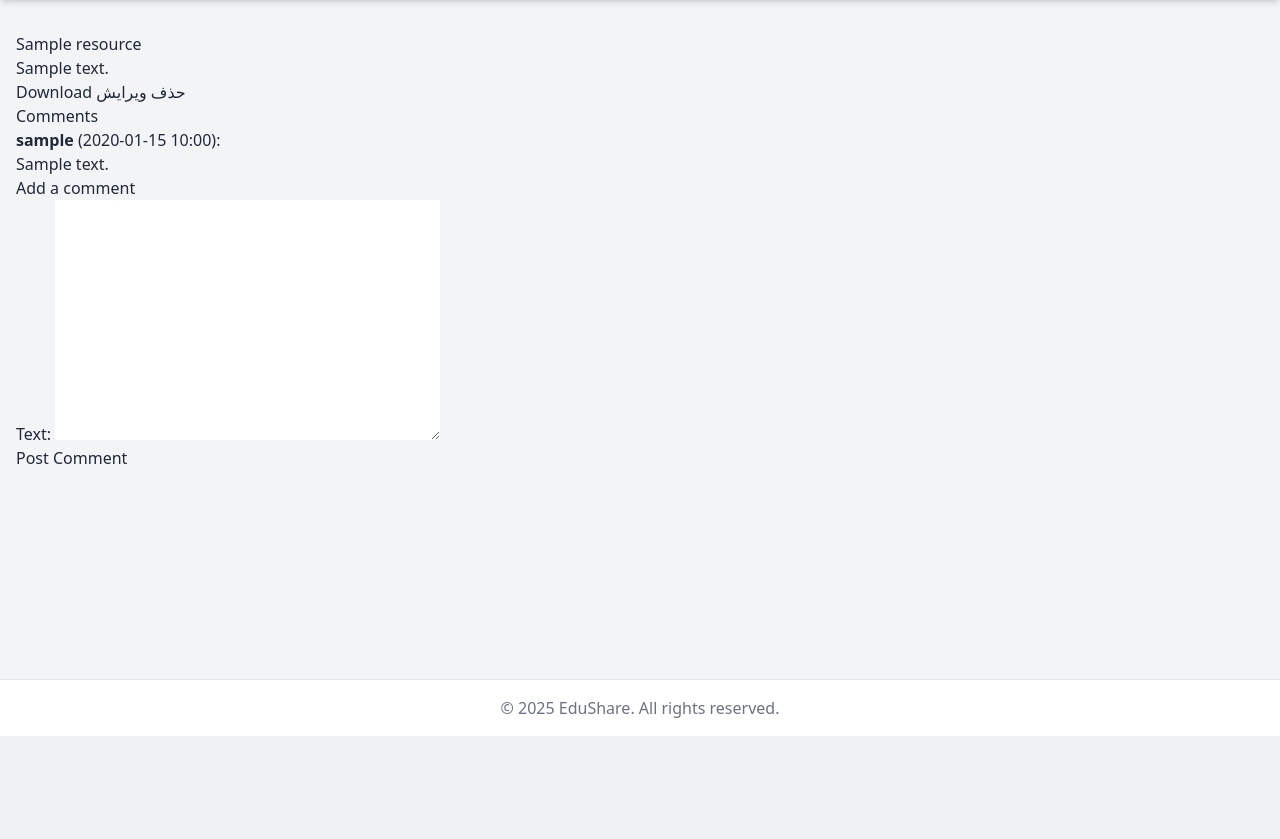
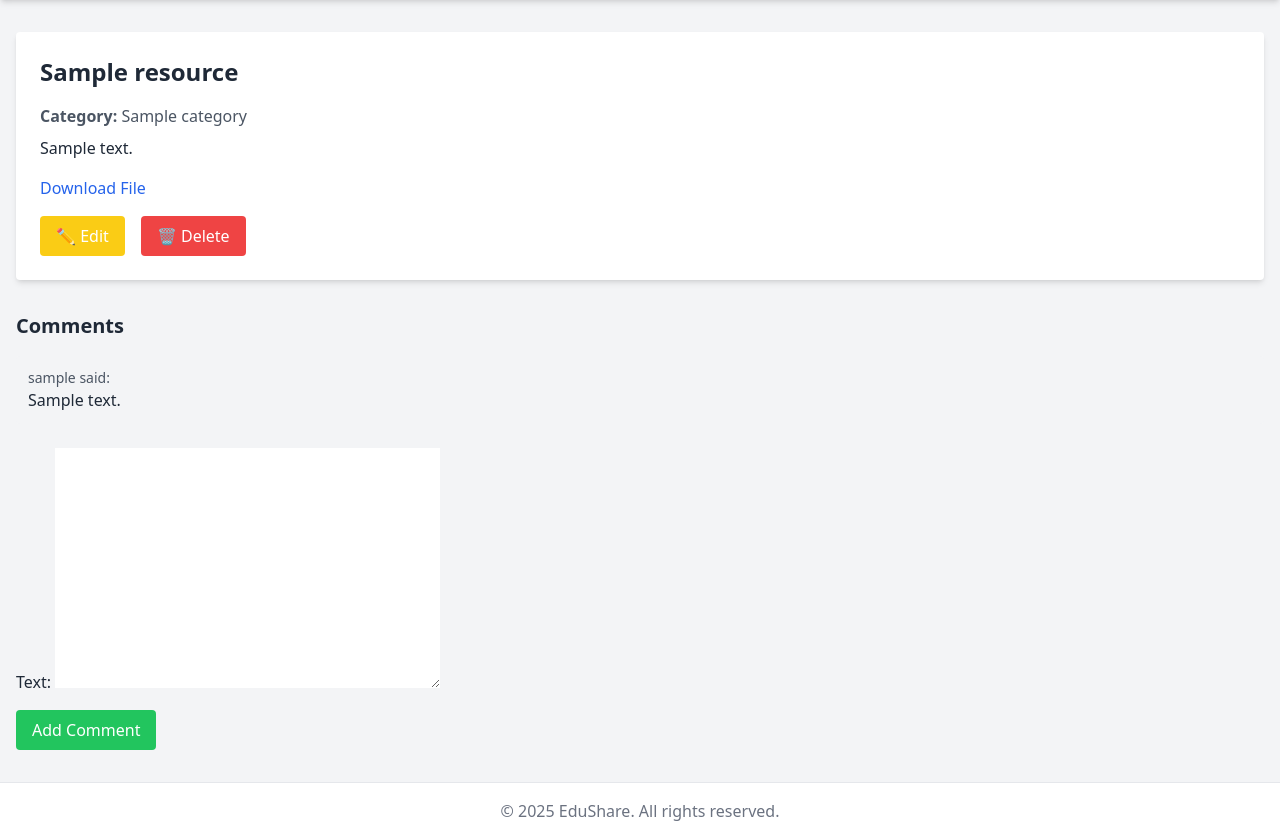
Before and after one commit to Mahdifun-dev/django-beginner, a Django app: page /resource/1/ in a window 1280 px wide. Shown: the part 64-903 px from the top of the page. Before the commit the page ends 800 px from the top, so only its background shows below. Run offline with Django 4.2, Linux system fonts and the light colour scheme; a user stored in the database is signed in; tables that the repository leaves empty hold one stand-in row (values such as "Sample post"); some libraries are stand-ins or nearby versions.

Commit message:
change style

```diff
--- a/app/resources/templates/resources/resource_detail.html
+++ b/app/resources/templates/resources/resource_detail.html
@@ -1,43 +1,47 @@
-{% extends "base.html" %}
-
-{% block title %}Home{% endblock %}
+{% extends 'base.html' %}
+{% block title %}Resource Details{% endblock %}
 
 {% block content %}
-
-
-    <h2>{{ resource.title }}</h2>
-    <p>{{ resource.description }}</p>
-    <a href="{{ resource.file.url }}">Download</a>
-
+<div class="bg-white p-6 rounded shadow-md">
+    <h2 class="text-2xl font-bold mb-4">{{ resource.title }}</h2>
+    <p class="mb-2 text-gray-600"><strong>Category:</strong> {{ resource.category.name }}</p>
+    <p class="mb-4">{{ resource.description }}</p>
+    <a href="{{ resource.file.url }}" class="text-blue-600 hover:underline">Download File</a>
     {% if user == resource.uploader %}
-    <a href="{% url 'edit_resource' resource.pk %}">ویرایش</a>
-    <form action="{% url 'delete_resource' resource.pk %}" method="post" style="display:inline;">
-        {% csrf_token %}
-        <button type="submit">حذف</button>
-    </form>
+    <div class="mt-4 flex gap-4">
+        <a href="{% url 'edit_resource' resource.pk %}"
+        class="inline-block px-4 py-2 bg-yellow-400 text-white rounded hover:bg-yellow-500 transition">
+            ✏️ Edit
+        </a>
+        <a href="{% url 'delete_resource' resource.pk %}"
+        class="inline-block px-4 py-2 bg-red-500 text-white rounded hover:bg-red-600 transition">
+            🗑️ Delete
+        </a>
+    </div>
 {% endif %}
 
-
-    <h3>Comments</h3>
+</div>
+<h3 class="text-xl mt-8 mb-4 font-semibold">Comments</h3>
+<ul class="space-y-2">
     {% for comment in comments %}
-    <div>
-        <strong>{{ comment.user.username }}</strong> ({{ comment.created_at|date:"Y-m-d H:i" }}):
+        <li class="bg-gray-100 p-3 rounded">
+            <p class="text-sm text-gray-600">
+                {{ comment.user.username }} said:
+            </p>
             <p>{{ comment.text }}</p>
-    </div>
+        </li>
     {% empty %}
-    <p>No comments yet.</p>
+        <li>No comments yet.</li>
     {% endfor %}
+</ul>
 
 {% if user.is_authenticated %}
-    <h4>Add a comment</h4>
-    <form method="post">
+<form method="post" class="mt-6 space-y-4">
     {% csrf_token %}
     {{ form.as_p }}
-        <button type="submit">Post Comment</button>
+    <button type="submit" class="bg-green-500 hover:bg-green-600 text-white px-4 py-2 rounded">Add Comment</button>
 </form>
 {% else %}
-    <p><a href="{% url 'login' %}">Login</a> to post a comment.</p>
+<p class="text-center mt-4 text-gray-500">You must be logged in to comment.</p>
 {% endif %}
-
-
 {% endblock %}
```
Also changed, not shown: app/resources/templates/registration/login.html (+9 -9 lines), app/resources/templates/registration/signup.html (+8 -9 lines), app/resources/templates/resources/confirm_delete.html (+10 -24 lines), app/resources/templates/resources/edit_resource.html (+7 -25 lines), app/resources/templates/resources/home.html (+3 -5 lines), app/resources/templates/resources/resource_list.html (+13 -17 lines), app/resources/templates/resources/upload_resource.html (+5 -12 lines). Lines whose indentation alone changed are shown as unchanged.
